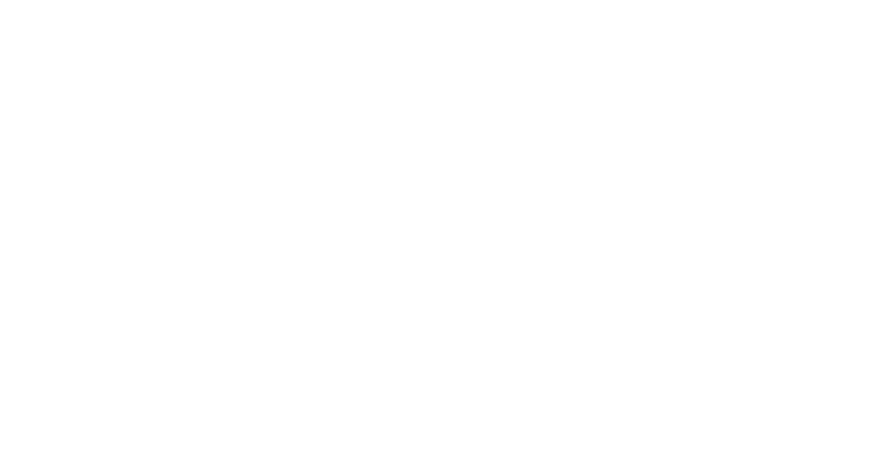
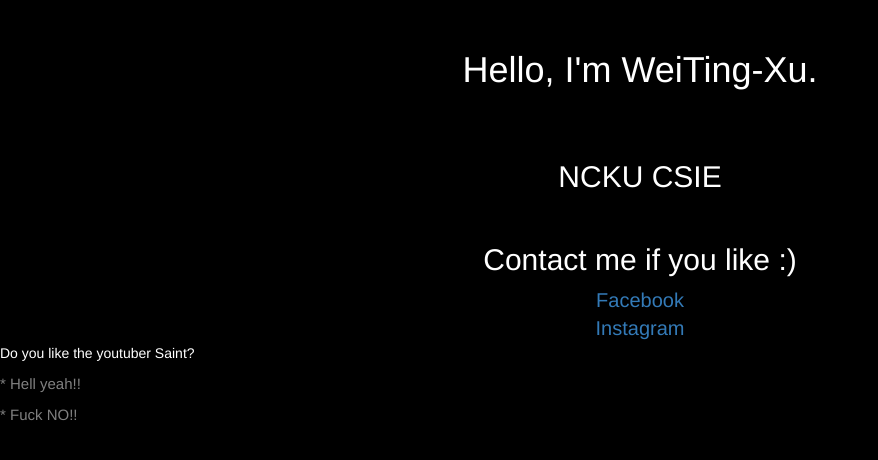
Before and after one commit to vtim9907/wp2017, a plain HTML site: page index.html in a window 1280 px wide. Shown: the whole page, without its empty margins (0-878 px from the left). Drawn offline with nearby package versions, Linux system fonts and the light colour scheme.

Commit message:
Add index page

```diff
--- a/index.html
+++ b/index.html
@@ -1,4 +1,26 @@
 <html>
+  <head>
+    <title>vtim</title>
+    <link rel="stylesheet" href="https://maxcdn.bootstrapcdn.com/bootstrap/3.3.7/css/bootstrap.min.css" integrity="sha384-BVYiiSIFeK1dGmJRAkycuHAHRg32OmUcww7on3RYdg4Va+PmSTsz/K68vbdEjh4u" crossorigin="anonymous">
+    <link rel="stylesheet" type="text/css" href="src/css/main.css">
+    <script src="src/js/bang.js"></script>
+  </head>
   <body>
+    <div class="container">
+      <div class="text-center" style="padding-top:30px">
+        <h1>Hello, I'm WeiTing-Xu.</h1><br><br>
+      </div>
+      <div class="text-center">
+        <h2> NCKU CSIE </h2><br>
+        <h2> Contact me if you like :) </h2>
+        <a class="contact" href="https://www.facebook.com/vtim.tw">Facebook</a><br>
+        <a class="contact" href="https://www.instagram.com/weitingxu332">Instagram</a>
+      </div>
+    </div>
+    <div>
+        <p>Do you like the youtuber Saint?</p>
+        <a class="bang" onclick="under13yearold()">* Hell yeah!!</p>
+        <a class="bang" onclick="friend()">* Fuck NO!!</p>
+    </div>
   </body>
 </html>
--- /dev/null
+++ b/src/css/main.css
@@ -0,0 +1,26 @@
+/* style for wp2017 index. */
+body{
+  background-color: black;
+}
+h1{
+  color: white;
+}
+h2{
+  color: white;
+}
+p{
+  color: white;
+}
+.contact{
+  font-size: 20px;
+  text-decoration: none !important;
+}
+.bang{
+  color: gray;
+  font-size: 15px;
+  text-decoration: none !important;
+}
+.bang:hover{
+  color: red;
+  cursor: pointer;
+}
--- /dev/null
+++ b/src/js/bang.js
@@ -0,0 +1,6 @@
+function under13yearold(){
+  window.location="http://yoyotv.ebc.net.tw/apps/index.html";
+}
+function friend(){
+  window.location="https://youtu.be/fWuq67-VSTM?t=1m24s";
+}
```
